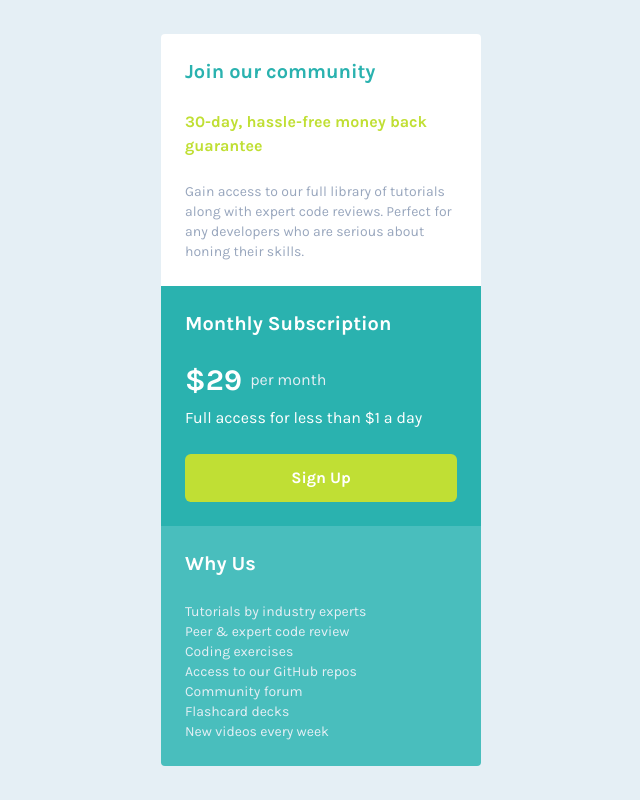
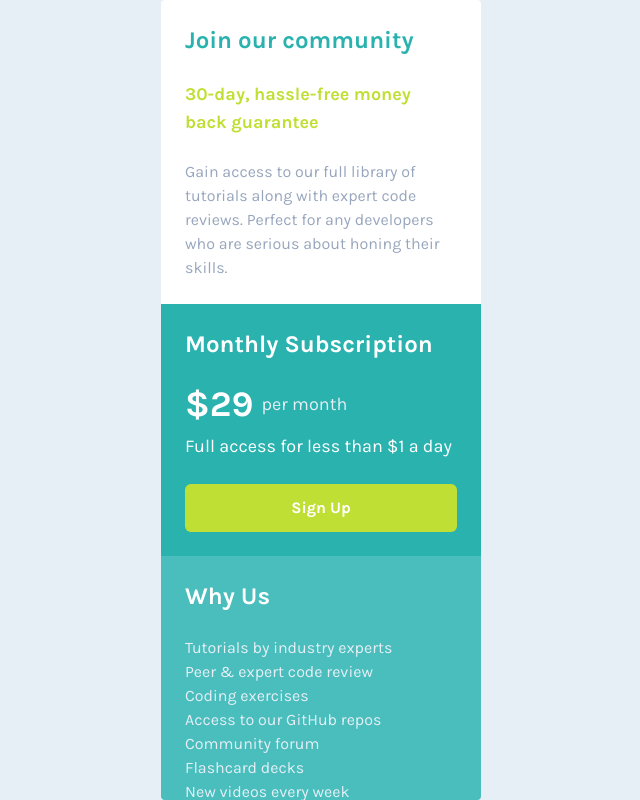
Before and after one commit to palmeiroerick/single-price-grid-component, a Next.js app: page / in a window 1280 px wide. Shown: the whole page, without its empty margins (319-959 px from the left). Built offline with nearby package versions, Linux system fonts and the light colour scheme.

Commit message:
style(Text component): add desktop styles and remove unnecessary text size values

```diff
--- a/components/Text/index.tsx
+++ b/components/Text/index.tsx
@@ -2,7 +2,7 @@ type TextProps = {
   as: "h1" | "h2" | "h3" | "h4" | "h5" | "h5" | "p";
   children: string;
   weight: "normal" | "bold";
-  size: "xs" | "sm" | "base" | "lg" | "xl" | "2xl" | "3xl" | "4xl";
+  size: "sm" | "base" | "xl" | "3xl";
   color: "white" | "cyan" | "grayishBlue" | "lightGray" | "brightYellow";
 };
 
@@ -13,14 +13,10 @@ const Text = ({ as: Element, children, weight, size, color }: TextProps) => {
   };
 
   const sizeVariants = {
-    xs: "text-xs",
-    sm: "text-sm",
-    base: "text-base",
-    lg: "text-lg",
-    xl: "text-xl",
-    "2xl": "text-2xl",
-    "3xl": "text-3xl",
-    "4xl": "text-4xl",
+    sm: "text-sm lg:text-base",
+    base: "text-base lg:text-lg",
+    xl: "text-xl lg:text-2xl",
+    "3xl": "text-3xl lg:text-4xl",
   };
 
   const colorVariants = {
```
